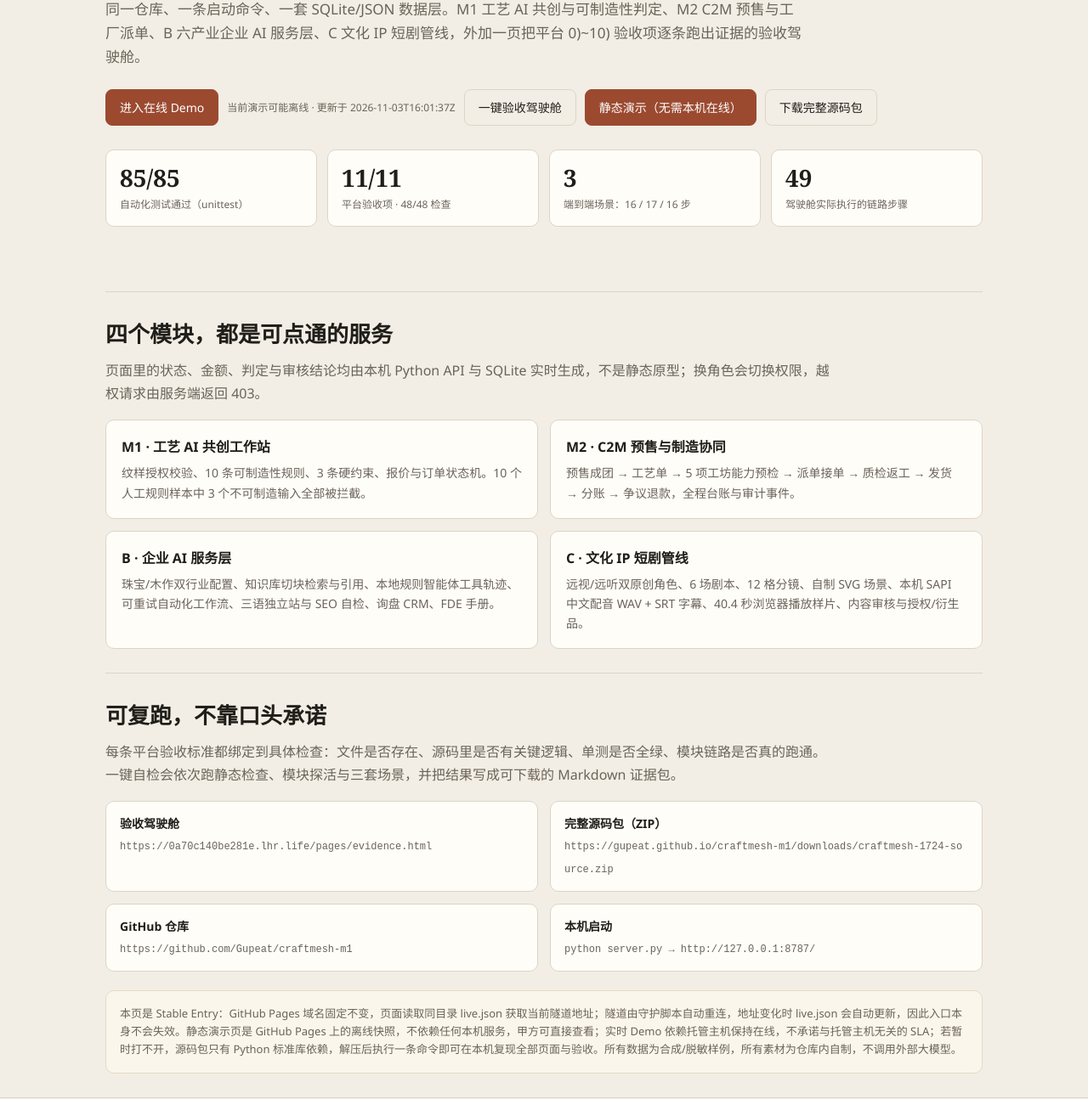
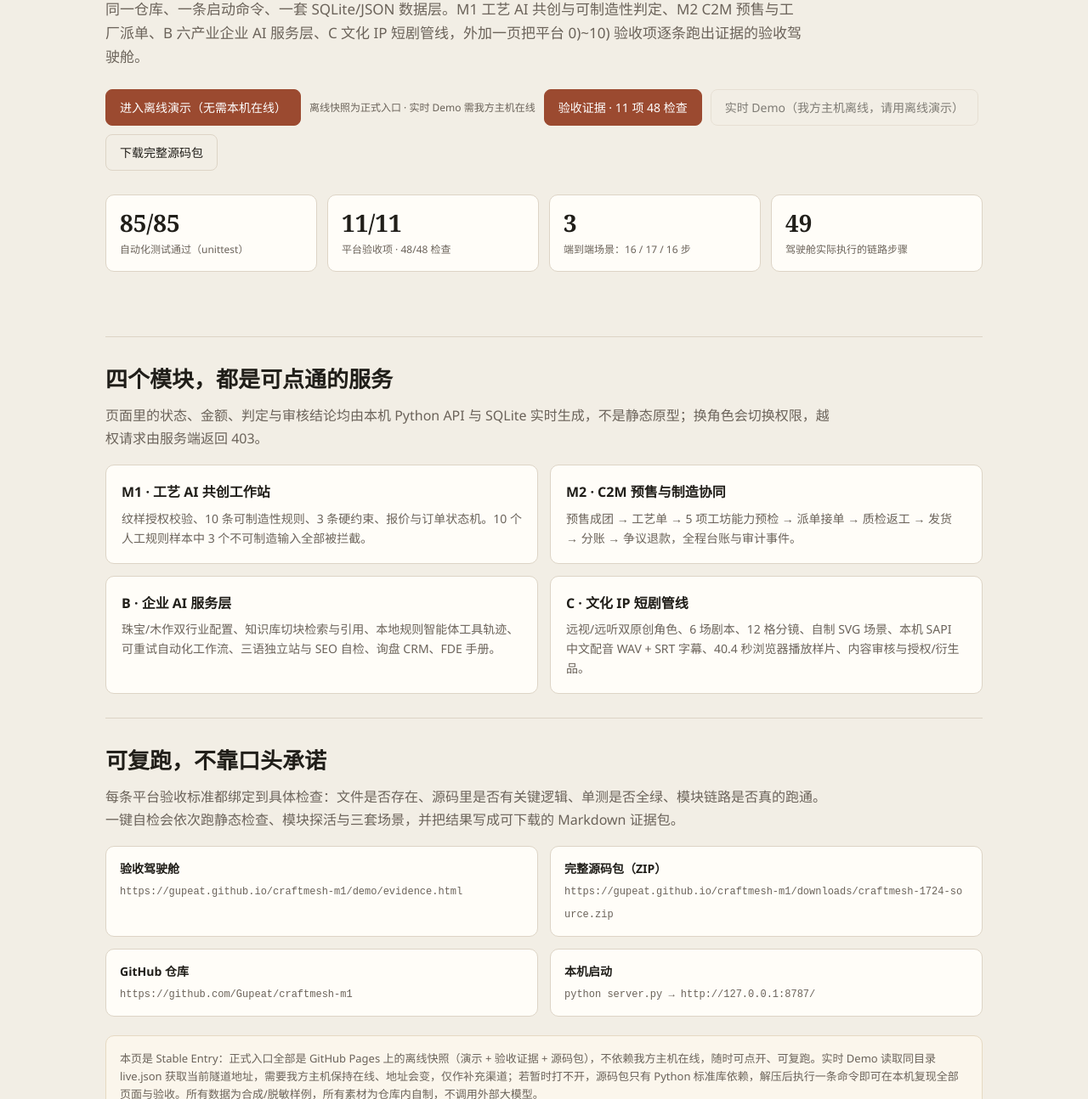
Before and after one commit to Gupeat/craftmesh-m1, a plain HTML site: page docs/index.html in a window 1280 px wide. Shown: the part 256-1550 px from the top of the page at 85% size. Drawn offline with Linux system fonts and the light colour scheme.

Commit message:
docs: 离线快照作为正式入口，隧道降为需本机在线的补充入口

```diff
--- a/docs/index.html
+++ b/docs/index.html
@@ -48,7 +48,7 @@
 <body>
 <header><div class="wrap bar">
   <div class="brand"><div class="mark">CM</div><div><b>CraftMesh</b><span>工艺协同中台 · ClawHunt #1724 可运行交付</span></div></div>
-  <div><a class="btn" href="https://94fdcfdd8968a5.lhr.life/">打开在线 Demo</a></div>
+  <div><a class="btn" href="demo/index.html">查看离线演示</a></div>
 </div></header>
 
 <main class="wrap">
@@ -57,10 +57,10 @@
     <h1>把非标工艺，做成可交付、可验收的订单</h1>
     <p class="lead">同一仓库、一条启动命令、一套 SQLite/JSON 数据层。M1 工艺 AI 共创与可制造性判定、M2 C2M 预售与工厂派单、B 六产业企业 AI 服务层、C 文化 IP 短剧管线，外加一页把平台 0)~10) 验收项逐条跑出证据的验收驾驶舱。</p>
     <div class="actions">
-      <a class="btn" id="liveDemo" href="https://94fdcfdd8968a5.lhr.life/">进入在线 Demo</a>
+      <a class="btn" id="liveDemo" href="demo/index.html">进入离线演示（无需本机在线）</a>
       <span id="liveStatus" class="live-status">正在读取当前演示地址…</span>
-      <a class="btn ghost" id="liveCockpit" href="https://94fdcfdd8968a5.lhr.life/pages/evidence.html?autorun=1&amp;export=1">一键验收驾驶舱</a>
-      <a class="btn" id="staticDemo" href="demo/index.html">静态演示（无需本机在线）</a>
+      <a class="btn" id="liveCockpit" href="demo/evidence.html">验收证据 · 11 项 48 检查</a>
+      <a class="btn ghost" id="liveTunnel" style="opacity:.55">实时 Demo（需我方主机在线）</a>
       <a class="btn ghost" id="liveZip" href="downloads/craftmesh-1724-source.zip">下载完整源码包</a>
     </div>
     <div class="stats">
@@ -86,35 +86,33 @@
     <h2>可复跑，不靠口头承诺</h2>
     <p>每条平台验收标准都绑定到具体检查：文件是否存在、源码里是否有关键逻辑、单测是否全绿、模块链路是否真的跑通。一键自检会依次跑静态检查、模块探活与三套场景，并把结果写成可下载的 Markdown 证据包。</p>
     <div class="links">
-      <div class="link"><b>验收驾驶舱</b><code id="liveCockpitText">https://94fdcfdd8968a5.lhr.life/pages/evidence.html</code></div>
+      <div class="link"><b>验收驾驶舱</b><code id="liveCockpitText">https://gupeat.github.io/craftmesh-m1/demo/evidence.html</code></div>
       <div class="link"><b>完整源码包（ZIP）</b><code id="liveZipText">https://gupeat.github.io/craftmesh-m1/downloads/craftmesh-1724-source.zip</code></div>
       <div class="link"><b>GitHub 仓库</b><code>https://github.com/Gupeat/craftmesh-m1</code></div>
       <div class="link"><b>本机启动</b><code>python server.py → http://127.0.0.1:8787/</code></div>
     </div>
-    <div class="note">本页是 Stable Entry：GitHub Pages 域名固定不变，页面读取同目录 live.json 获取当前隧道地址；隧道由守护脚本自动重连，地址变化时 live.json 会自动更新，因此入口本身不会失效。静态演示页是 GitHub Pages 上的离线快照，不依赖任何本机服务，甲方可直接查看；实时 Demo 依赖托管主机保持在线，不承诺与托管主机无关的 SLA；若暂时打不开，源码包只有 Python 标准库依赖，解压后执行一条命令即可在本机复现全部页面与验收。所有数据为合成/脱敏样例，所有素材为仓库内自制，不调用外部大模型。</div>
+    <div class="note">本页是 Stable Entry：正式入口全部是 GitHub Pages 上的离线快照（演示 + 验收证据 + 源码包），不依赖我方主机在线，随时可点开、可复跑。实时 Demo 读取同目录 live.json 获取当前隧道地址，需要我方主机保持在线、地址会变，仅作补充渠道；若暂时打不开，源码包只有 Python 标准库依赖，解压后执行一条命令即可在本机复现全部页面与验收。所有数据为合成/脱敏样例，所有素材为仓库内自制，不调用外部大模型。</div>
   </section>
 </main>
 
 <footer><div class="wrap">CraftMesh · 参考实现环境 · 合成/脱敏数据 · 非生产环境 · Built for ClawHunt #1724</div></footer>
 <script>
 (function () {
-  var fallback = 'https://94fdcfdd8968a5.lhr.life';
-  function setLinks(base) {
-    var b = base.replace(/\/$/, '');
-    document.getElementById('liveDemo').href = b + '/';
-    document.getElementById('liveCockpit').href = b + '/pages/evidence.html?autorun=1&export=1';
-    document.getElementById('liveZip').href = 'downloads/craftmesh-1724-source.zip';
-    document.getElementById('liveCockpitText').textContent = b + '/pages/evidence.html';
-    document.getElementById('liveZipText').textContent = 'https://gupeat.github.io/craftmesh-m1/downloads/craftmesh-1724-source.zip';
-  }
-  setLinks(fallback);
+  document.getElementById('liveCockpitText').textContent = 'https://gupeat.github.io/craftmesh-m1/demo/evidence.html';
+  document.getElementById('liveStatus').textContent = '离线快照为正式入口 · 实时 Demo 需我方主机在线';
   fetch('live.json?ts=' + Date.now(), { cache: 'no-store' }).then(function (r) { return r.json(); }).then(function (j) {
-    if (j && j.url) {
-      setLinks(j.url);
-      document.getElementById('liveStatus').textContent = (j.status === 'online' ? '当前演示在线' : '当前演示可能离线') + (j.updatedAt ? ' · 更新于 ' + j.updatedAt : '');
+    var t = document.getElementById('liveTunnel');
+    if (j && j.status === 'online' && j.url) {
+      t.href = String(j.url).replace(/\/$/, '') + '/';
+      t.textContent = '实时 Demo（在线）';
+      document.getElementById('liveStatus').textContent = '实时 Demo 在线 · 离线快照同样可用' + (j.updatedAt ? ' · 更新于 ' + j.updatedAt : '');
+    } else {
+      t.removeAttribute('href'); t.style.opacity = '.55';
+      t.textContent = '实时 Demo（我方主机离线，请用离线演示）';
     }
   }).catch(function () {
-    document.getElementById('liveStatus').textContent = '在线地址读取失败，请直接使用下方源码包';
+    var t = document.getElementById('liveTunnel');
+    t.removeAttribute('href'); t.style.opacity = '.55';
   });
 })();
 </script>
```
